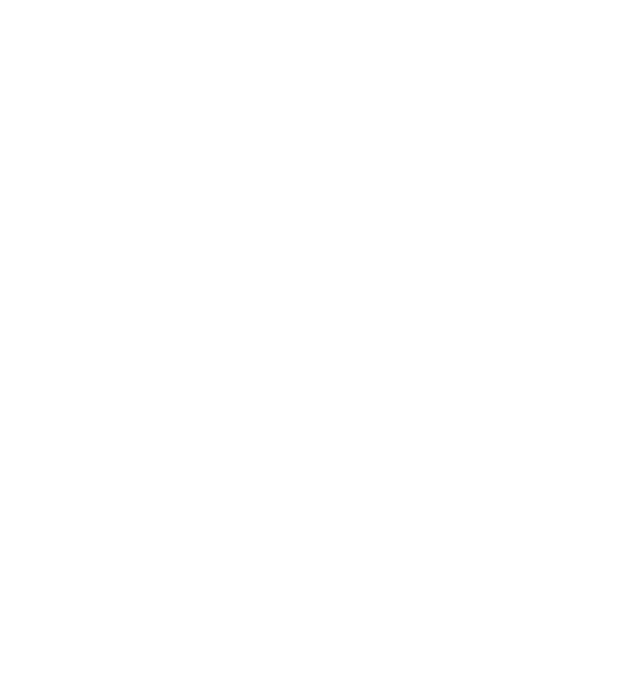
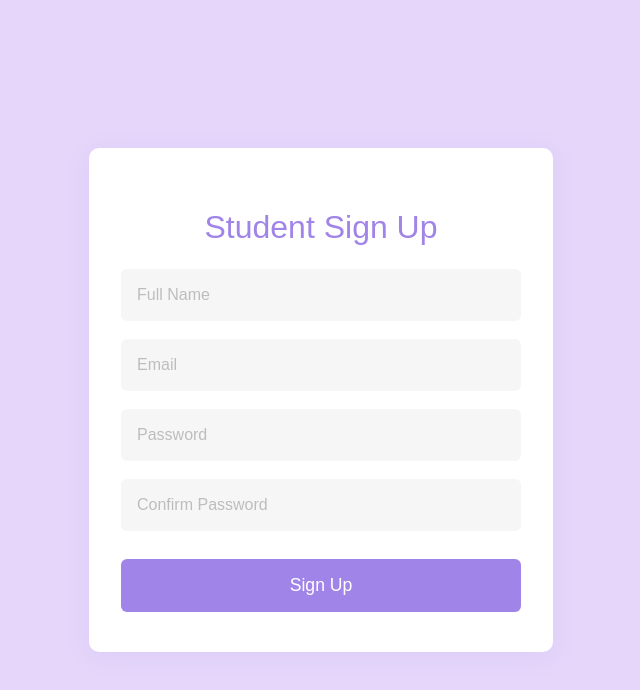
Before and after one commit to ASTRAGON1/Learn-Ease, a React (Vite) app in the folder client/: page /signup in a window 1280 px wide. Before the commit this address had no page. Shown: the top 690 px of the page, without its empty margins (319-959 px from the left). Built offline with nearby package versions, Linux system fonts and the light colour scheme.

Commit message:
login page

```diff
--- a/client/src/App.jsx
+++ b/client/src/App.jsx
@@ -1,6 +1,7 @@
 import { BrowserRouter as Router, Routes, Route } from 'react-router-dom';
 import Home from './pages/Home';
 import Login from './pages/Login';
+import StudentSignUp from './pages/StudentSignUp';
 import './App.css';
 // Importing necessary modules and components
 
@@ -11,6 +12,7 @@
       <Routes>
         <Route path="/" element={<Home />} />
         <Route path="/login" element={<Login />} />
+        <Route path="/signup" element={<StudentSignUp />} />
       </Routes>
     </Router>
     </>
--- /dev/null
+++ b/client/src/pages/StudentSignUp.css
@@ -0,0 +1,78 @@
+body {
+  margin: 0;
+  padding: 0;
+  font-family: 'Poppins', Arial, sans-serif;
+  background: #fff;
+}
+
+.signup-bg {
+  min-height: 100vh;
+  width: 100vw;
+  background: #e5d6fa;
+  display: flex;
+  align-items: center;
+  justify-content: center;
+}
+
+.signup-card {
+  width: 400px;
+  background: #fff;
+  border-radius: 10px;
+  box-shadow: 0 4px 24px 0 rgba(160, 132, 232, 0.10);
+  padding: 40px 32px;
+  display: flex;
+  flex-direction: column;
+  align-items: center;
+}
+
+.signup-title {
+  color: #a084e8;
+  font-size: 2rem;
+  font-weight: 500;
+  margin-bottom: 24px;
+}
+
+.signup-form {
+  width: 100%;
+  display: flex;
+  flex-direction: column;
+  gap: 18px;
+}
+
+.signup-input {
+  padding: 0 16px;
+  border: none;
+  border-radius: 6px;
+  background: #f6f6f6;
+  font-size: 1rem;
+  color: #333;
+  outline: none;
+  width: 100%;
+  text-align: left;
+  height: 52px;
+  line-height: 52px;
+  box-sizing: border-box;
+}
+
+.signup-input::placeholder {
+  color: #bdbdbd;
+  opacity: 1;
+  line-height: 52px;
+}
+
+.signup-btn {
+  background: #a084e8;
+  color: #fff;
+  border: none;
+  border-radius: 6px;
+  padding: 16px 0;
+  font-size: 1.1rem;
+  font-weight: 500;
+  cursor: pointer;
+  margin-top: 10px;
+  transition: background 0.2s;
+}
+
+.signup-btn:hover {
+  background: #8b6ee8;
+}
--- /dev/null
+++ b/client/src/pages/StudentSignUp.jsx
@@ -0,0 +1,70 @@
+import React, { useState } from 'react';
+import './studentsignup.css';
+
+const StudentSignUp = () => {
+  // State for form fields (example)
+  const [formData, setFormData] = useState({
+    name: '',
+    email: '',
+    password: '',
+    confirmPassword: ''
+  });
+
+  // Handle input changes
+  const handleChange = (e) => {
+    const { name, value } = e.target;
+    setFormData(prev => ({ ...prev, [name]: value }));
+  };
+
+  // Handle form submission
+  const handleSubmit = (e) => {
+    e.preventDefault();
+    // Add validation and backend integration here
+    console.log('Sign up data:', formData);
+  };
+
+  return (
+    <div className="signup-bg">
+      <div className="signup-card">
+        <h1 className="signup-title">Student Sign Up</h1>
+        <form className="signup-form" onSubmit={handleSubmit}>
+          <input
+            type="text"
+            name="name"
+            placeholder="Full Name"
+            value={formData.name}
+            onChange={handleChange}
+            className="signup-input"
+          />
+          <input
+            type="email"
+            name="email"
+            placeholder="Email"
+            value={formData.email}
+            onChange={handleChange}
+            className="signup-input"
+          />
+          <input
+            type="password"
+            name="password"
+            placeholder="Password"
+            value={formData.password}
+            onChange={handleChange}
+            className="signup-input"
+          />
+          <input
+            type="password"
+            name="confirmPassword"
+            placeholder="Confirm Password"
+            value={formData.confirmPassword}
+            onChange={handleChange}
+            className="signup-input"
+          />
+          <button type="submit" className="signup-btn">Sign Up</button>
+        </form>
+      </div>
+    </div>
+  );
+};
+
+export default StudentSignUp;
--- a/client/src/pages/login.css
+++ b/client/src/pages/login.css
@@ -60,13 +60,24 @@
 }
 
 .login-input {
-  padding: 18px 16px;
+  padding: 0 16px;
   border: none;
   border-radius: 6px;
   background: #f6f6f6;
   font-size: 1rem;
   color: #333;
   outline: none;
+  width: 100%;
+  text-align: left;
+  height: 52px;
+  line-height: 52px;
+  box-sizing: border-box;
+}
+
+.login-input::placeholder {
+  color: #bdbdbd;
+  opacity: 1;
+  line-height: 52px;
 }
 
 .login-options-row {
@@ -83,6 +94,41 @@
   display: flex;
   align-items: center;
   gap: 4px;
+}
+
+.remember-me input[type="checkbox"] {
+  accent-color: #fff;
+  background: #fff;
+  border: 1.5px solid #a084e8;
+  width: 16px;
+  height: 16px;
+  border-radius: 3px;
+  margin-right: 6px;
+  appearance: none;
+  -webkit-appearance: none;
+  outline: none;
+  cursor: pointer;
+  position: relative;
+  display: inline-block;
+  vertical-align: middle;
+}
+
+.remember-me input[type="checkbox"]:checked {
+  background: #a084e8;
+  border: 1.5px solid #a084e8;
+}
+
+.remember-me input[type="checkbox"]:checked::after {
+  content: '';
+  position: absolute;
+  left: 4px;
+  top: 1px;
+  width: 5px;
+  height: 9px;
+  border: solid #fff;
+  border-width: 0 2px 2px 0;
+  transform: rotate(45deg);
+  display: block;
 }
 
 .forgot-password {
```
